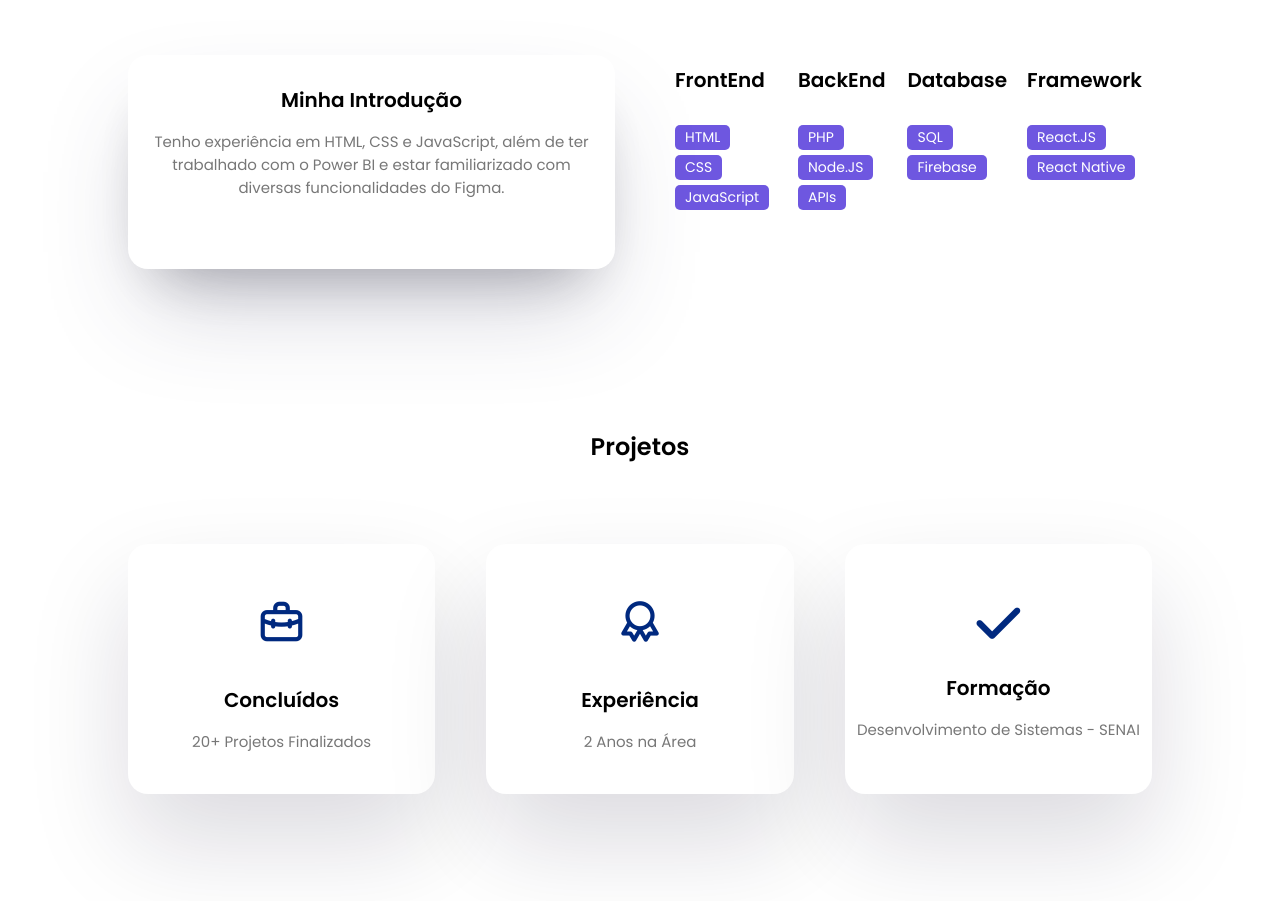
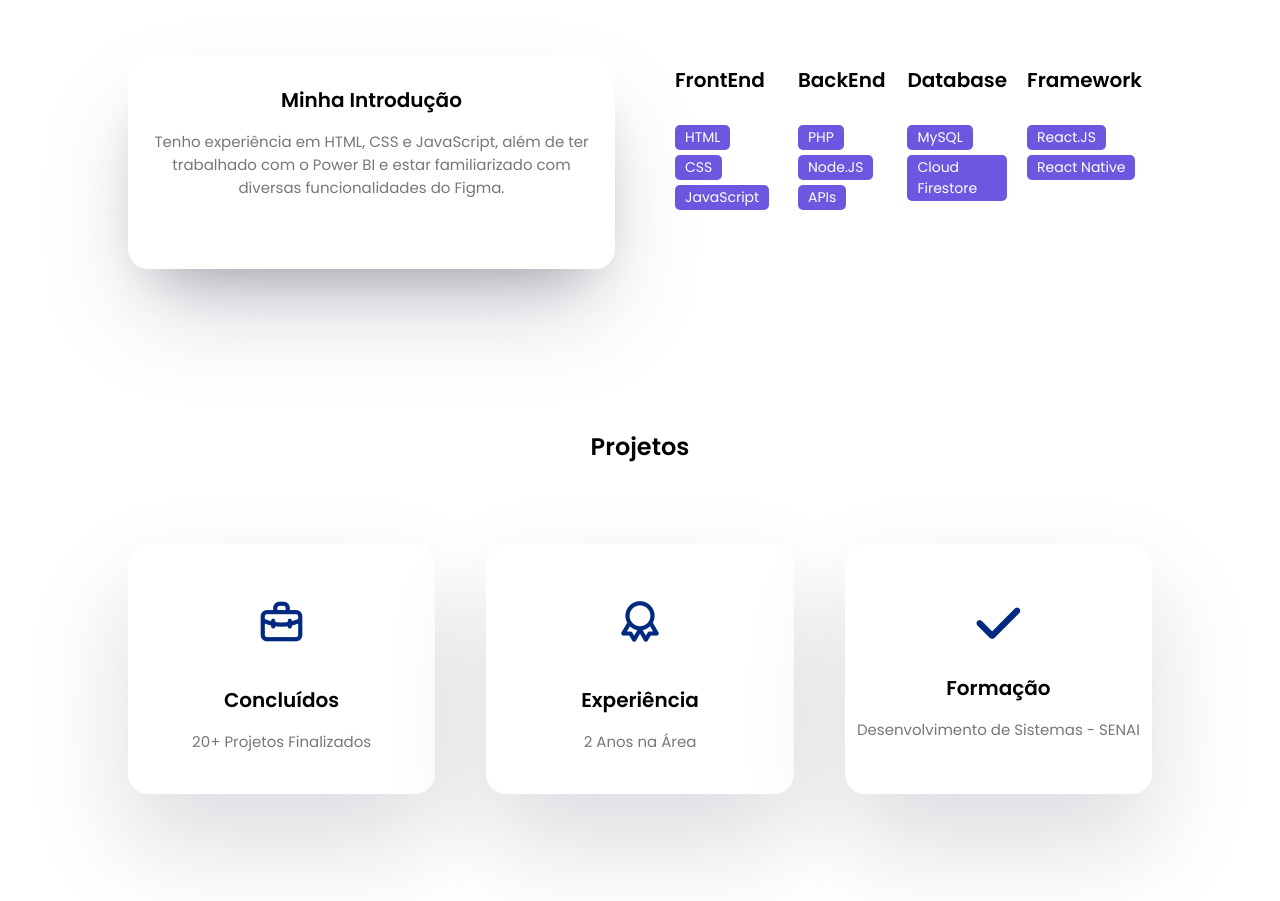
Before and after one commit to Matheus904-12/Potif-lioPremium, a website: page index.html in a window 1280 px wide. Shown: the part 940-1841 px from the top of the page. Drawn offline with nearby package versions, Linux system fonts and the light colour scheme.

Commit message:
Update index.html

```diff
--- a/index.html
+++ b/index.html
@@ -136,8 +136,8 @@
                                 <h3>Database</h3>
                             </div>
                             <div class="skills-list">
-                                <span>SQL</span>
-                                <span>Firebase</span>
+                                <span>MySQL</span>
+                                <span>Cloud Firestore</span>
                             </div>
                         </div>
                         <div class="skills-box">
```
